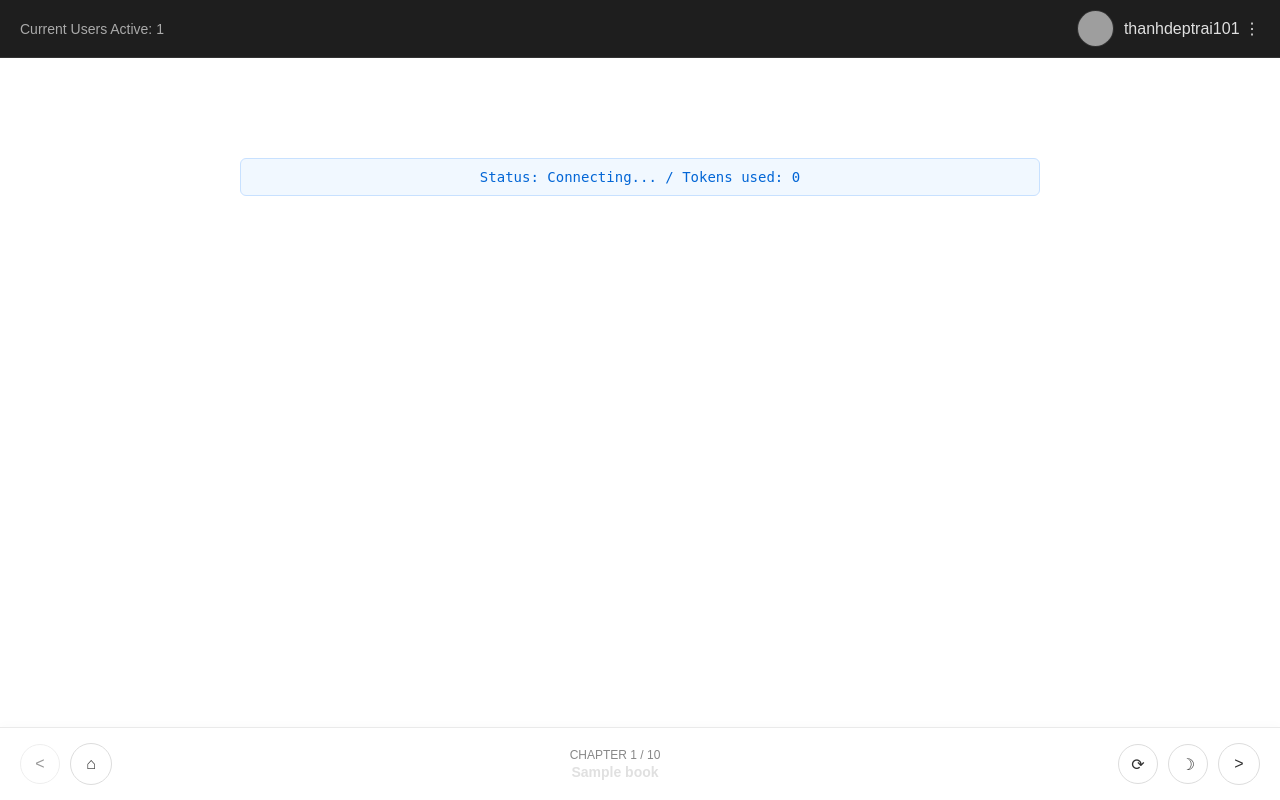
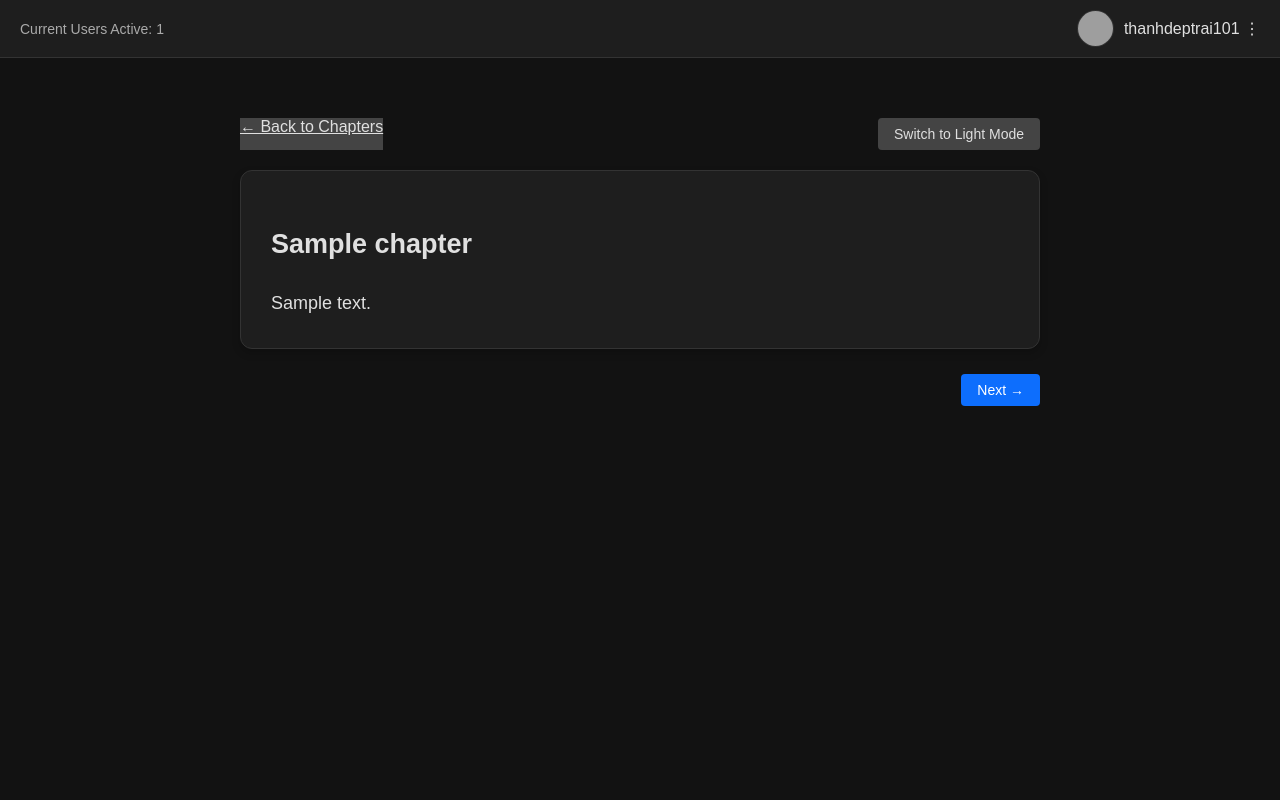
Before and after one commit to TK1612/SaintMTLweb, a Flask app: template templates/reader.html in a window 1280 px wide. Run offline with Flask 3, Linux system fonts and the light colour scheme; tables that the repository leaves empty hold one stand-in row (values such as "Sample post"); the template is opened without the code that fills it: values that come from a table or form of the project are taken from there, most other values are stand-ins (such as "Sample title", 1, 10 or a date in 2020); grey boxes are pictures that could not be loaded.

Commit message:
Update reader.html

```diff
--- a/templates/reader.html
+++ b/templates/reader.html
@@ -1,141 +1,65 @@
 {% extends "base.html" %}
+
 {% block content %}
 <style>
-    body { background-color: #fff; margin-bottom: 80px; transition: background-color 0.3s, color 0.3s; }
-    body.dark-mode { background-color: #121212; color: #e0e0e0; }
-    body.dark-mode .bottom-bar { background-color: #1e1e1e; border-top: 1px solid #333; }
-    body.dark-mode .circle-btn { border-color: #444; color: #e0e0e0; }
-    body.dark-mode .circle-btn:hover { background-color: #333; }
-
-    .reader-content {
-        max-width: 800px; margin: 40px auto; font-size: 18px; line-height: 1.8; white-space: pre-wrap;
+    /* Light Mode Overrides */
+    body.light-theme {
+        --bg-color: #f4f4f9;
+        --box-bg: #ffffff;
+        --text-color: #000000;
+        --border-color: #dddddd;
     }
 
-    /* Ensure paragraph margins look good */
-    .reader-content p {
-        margin-bottom: 1.5em;
+    .reader-container {
+        font-size: 18px;
+        line-height: 1.6;
+        padding: 30px;
     }
 
-    .status-banner {
-        max-width: 800px; margin: 20px auto; padding: 10px; background: #f1f8ff; border: 1px solid #c8e1ff;
-        border-radius: 6px; font-size: 14px; color: #0366d6; text-align: center; font-family: monospace;
+    .reader-controls {
+        display: flex;
+        justify-content: space-between;
+        margin-bottom: 20px;
     }
-    body.dark-mode .status-banner { background: #1a2a3a; border-color: #2a3a4a; color: #6cb6ff; }
-
-    .bottom-bar {
-        position: fixed; bottom: 0; left: 0; right: 0; background: #fff;
-        border-top: 1px solid #eaeaea; padding: 15px 20px; display: flex;
-        justify-content: space-between; align-items: center; box-shadow: 0 -2px 10px rgba(0,0,0,0.02); z-index: 10;
-    }
-    .bar-group { display: flex; gap: 10px; align-items: center; }
-    .circle-btn {
-        width: 40px; height: 40px; border-radius: 50%; border: 1px solid #ddd;
-        background: transparent; display: flex; justify-content: center; align-items: center;
-        cursor: pointer; font-size: 16px; color: #333; text-decoration: none;
-    }
-    .circle-btn:hover { background: #f9f9f9; }
-    .circle-btn:disabled { opacity: 0.5; cursor: not-allowed; }
-
-    .chapter-info { text-align: center; }
-    .chapter-number { font-size: 12px; color: #888; text-transform: uppercase; margin: 0; }
-    .chapter-title { font-size: 14px; font-weight: bold; margin: 2px 0 0 0; }
 </style>
 
-<div class="reader-content" id="textContent">
-    </div>
-
-<div class="status-banner" id="statusBanner">
-    Status: Preparing / Tokens used: 0
+<div class="reader-controls">
+    <a href="{{ url_for('book_details', book_id=book.id) }}" class="btn-secondary">&larr; Back to Chapters</a>
+    <button id="themeToggle" class="btn-secondary">Switch to Light Mode</button>
 </div>
 
-<div class="bottom-bar">
-    <div class="bar-group">
-        {% if chapter.chapter_number > 1 %}
-        <a href="{{ url_for('read', book_id=book.id, chapter_num=chapter.chapter_number - 1) }}" class="circle-btn">&lt;</a>
-        {% else %}
-        <button class="circle-btn" disabled>&lt;</button>
-        {% endif %}
+<div class="box reader-container">
+    <h2>{{ chapter.chapter_title }}</h2>
 
-        <a href="{{ url_for('index') }}" class="circle-btn">&#8962;</a>
-    </div>
-
-    <div class="chapter-info">
-        <p class="chapter-number">CHAPTER {{ chapter.chapter_number }} / {{ total }}</p>
-        <p class="chapter-title">{{ book.translated_title }}</p>
-    </div>
-
-    <div class="bar-group">
-        <button class="circle-btn" onclick="startTranslation()" title="Retranslate">&#10227;</button>
-        <button class="circle-btn" onclick="document.body.classList.toggle('dark-mode')" title="Toggle Dark Mode">&#9789;</button>
-
-        {% if chapter.chapter_number < total %}
-        <a href="{{ url_for('read', book_id=book.id, chapter_num=chapter.chapter_number + 1) }}" class="circle-btn">&gt;</a>
-        {% else %}
-        <button class="circle-btn" disabled>&gt;</button>
-        {% endif %}
+    <div id="content-area">
+        {{ chapter.content | safe }}
     </div>
 </div>
 
+<div class="reader-controls" style="margin-top: 20px;">
+    {% if chapter.chapter_number > 1 %}
+    <a href="{{ url_for('read', book_id=book.id, chapter_num=chapter.chapter_number - 1) }}" class="btn">&larr; Previous</a>
+    {% else %}
+    <div></div>
+    {% endif %}
+
+    {% if chapter.chapter_number < total %}
+    <a href="{{ url_for('read', book_id=book.id, chapter_num=chapter.chapter_number + 1) }}" class="btn">Next &rarr;</a>
+    {% endif %}
+</div>
+
 <script>
-    const chapterId = {{ chapter.id }};
-    const textContainer = document.getElementById('textContent');
-    const statusBanner = document.getElementById('statusBanner');
+    // Theme Toggling Logic
+    const themeBtn = document.getElementById('themeToggle');
 
-    async function startTranslation() {
-        // Reset view for rendering HTML
-        textContainer.innerHTML = "";
-        statusBanner.innerText = "Status: Connecting... / Tokens used: 0";
+    themeBtn.addEventListener('click', () => {
+        document.body.classList.toggle('light-theme');
 
-        let accumulatedHtml = ""; // Holds the raw HTML stream
-
-        try {
-            const response = await fetch('/api/translate', {
-                method: 'POST',
-                headers: { 'Content-Type': 'application/json' },
-                body: JSON.stringify({ chapter_id: chapterId })
-            });
-
-            const reader = response.body.getReader();
-            const decoder = new TextDecoder("utf-8");
-
-            while (true) {
-                const { done, value } = await reader.read();
-                if (done) break;
-
-                const chunk = decoder.decode(value, { stream: true });
-                const lines = chunk.split('\n');
-
-                for (let line of lines) {
-                    if (line.startsWith('data: ')) {
-                        const dataStr = line.substring(6).trim();
-                        if (dataStr) {
-                            try {
-                                const data = JSON.parse(dataStr);
-                                if (data.error) {
-                                    statusBanner.innerText = `Status: Error - ${data.error}`;
-                                    return;
-                                }
-
-                                // Inject raw HTML tags directly into the browser
-                                accumulatedHtml += data.text;
-                                textContainer.innerHTML = accumulatedHtml;
-
-                                statusBanner.innerText = `Status: ${data.status} / Tokens used: ${data.tokens}`;
-
-                                // (Auto-scroll deliberately removed so you can read without interruptions)
-                            } catch (e) {
-                                console.error("Error parsing chunk", e);
-                            }
-                        }
-                    }
-                }
-            }
-        } catch (err) {
-            statusBanner.innerText = "Status: Connection Failed. Click retranslate.";
+        if (document.body.classList.contains('light-theme')) {
+            themeBtn.innerText = "Switch to Dark Mode";
+        } else {
+            themeBtn.innerText = "Switch to Light Mode";
         }
-    }
-
-    // Start translation automatically on page load
-    window.onload = startTranslation;
+    });
 </script>
 {% endblock %}
```
